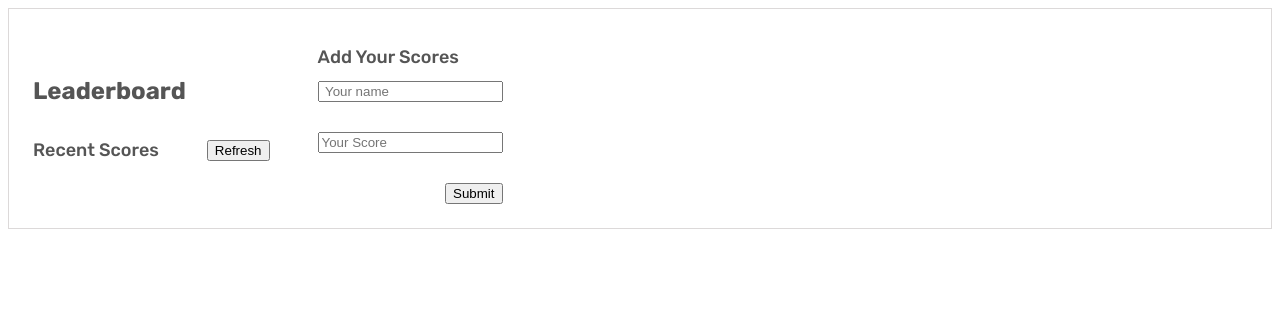
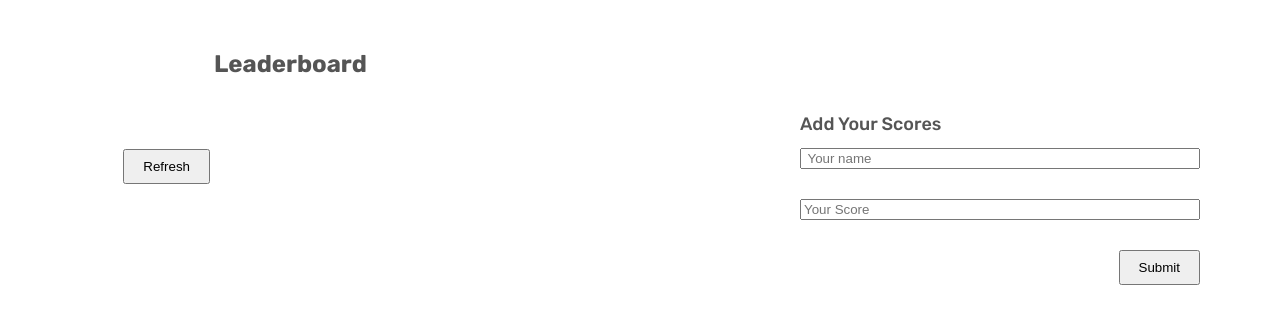
Before and after one commit to RoyJumah/Leaderboard, a website built with webpack: page src/index.html in a window 1280 px wide. Built offline with nearby package versions, Linux system fonts and the light colour scheme.

Commit message:
Add some styles to the UI

```diff
--- a/src/index.html
+++ b/src/index.html
@@ -7,13 +7,13 @@
     <title>Leaderboard</title>
   </head>
   <body>
-    <main class="main-wrapper display-flex">
+    <main class="main-wrapper">
       <header>
-        <div id="display-leaders">
-          <h2 class="main-header">Leaderboard</h2>
+        <h2 class="main-header">Leaderboard</h2>
+        <div id="display-leaders" class="form-position">
           <div class="display-flex">
             <p class="recent-score">Recent Scores</p>
-            <button class="refresh-btn">Refresh</button>
+            <button class="refresh-btn buttons">Refresh</button>
           </div>
           <div id="leaderboard"></div>
         </div>
@@ -36,7 +36,7 @@
             placeholder="Your Score"
             required
           /><br />
-          <input id="addBtn" type="submit" value="Submit" />
+          <input id="addBtn" class="buttons" type="submit" value="Submit" />
         </form>
       </div>
     </main>
--- a/src/modules/UI.js
+++ b/src/modules/UI.js
@@ -5,6 +5,7 @@ export default class UI {
     const leaderRank = document.getElementById('leaderboard');
     const ul = document.createElement('ul');
     ul.classList.add('unordered-list');
+
     ul.innerHTML = `
        <p class ="leader-name">${leader.user} :</p>
       <p class ="leader-score">${leader.score}</p>
@@ -16,7 +17,7 @@ export default class UI {
 
   static async displayLeader() {
     const leaders = await getScores();
-    // const leaders = LeaderboardStore.getLeaders();
+
     leaders.result.forEach((leader) => {
       UI.addLeader(leader);
     });
--- a/src/style.css
+++ b/src/style.css
@@ -18,15 +18,18 @@ body {
 .display-flex {
   display: flex;
   align-items: center;
-  gap: 4.8rem;
+  gap: 12.4rem;
 }
 
 .main-wrapper {
-  border: 1px solid rgba(199, 193, 193, 0.616);
   padding: 2.4rem;
+  margin: 0 auto;
+  width: 90rem;
 }
 
-.border {
+.text-box {
+  width: 20rem;
+  height: 40rem;
   border: 2px solid #333;
 }
 
@@ -66,3 +69,20 @@ h2 {
   font-weight: 400;
   font-size: 1.8rem;
 }
+
+.form-wrapper {
+  position: fixed;
+  left: 80rem;
+  top: 10rem;
+  width: 40rem;
+}
+
+.form-position {
+  position: fixed;
+  right: 107rem;
+  top: 13rem;
+}
+
+.buttons {
+  padding: 0.8rem 1.8rem;
+}
```
